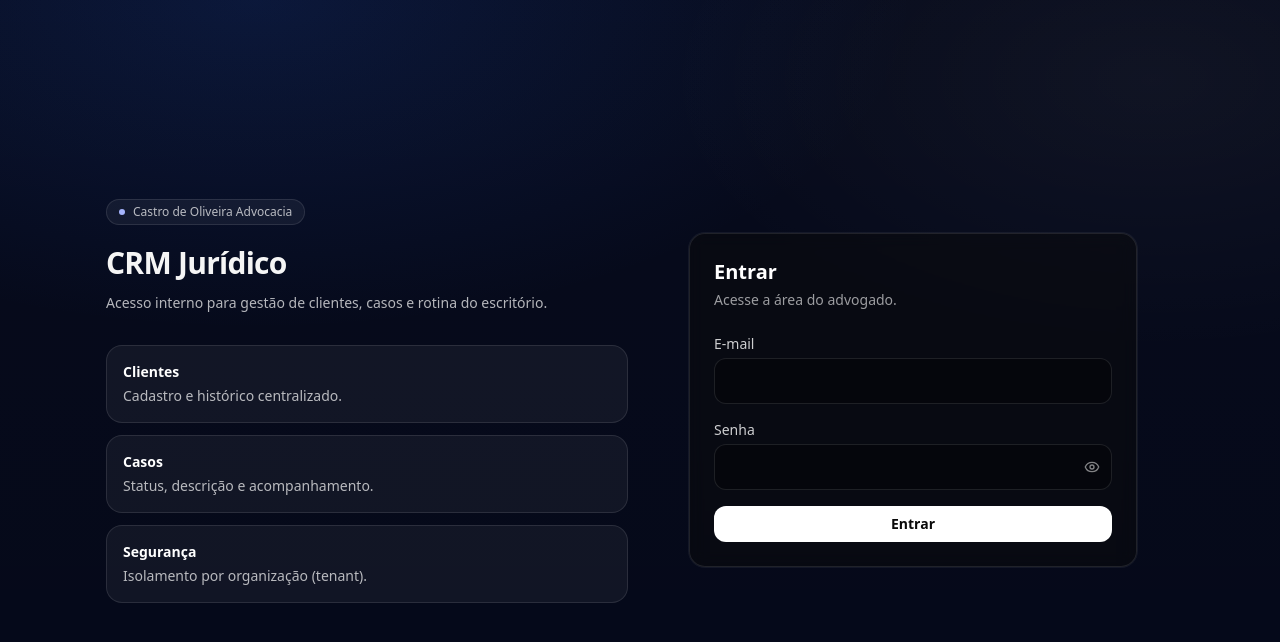
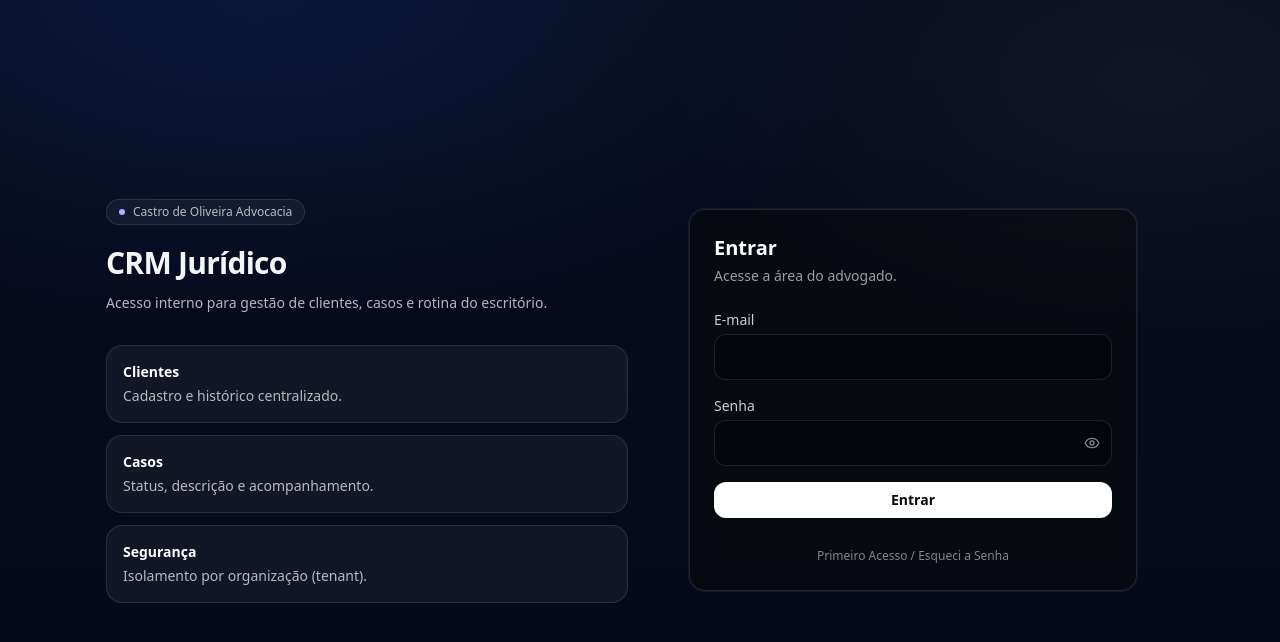
Before and after one commit to Lealweed/castro-adv-site, a React (Vite) app: page /app/login in a window 1280 px wide. Shown: the top 642 px of the page. Built offline with nearby package versions, Linux system fonts and the light colour scheme; no server answers.

Commit message:
feat(auth): add password reset functionality for first access

```diff
--- a/src/auth/supabaseAuth.ts
+++ b/src/auth/supabaseAuth.ts
@@ -11,6 +11,10 @@ function ensure() {
 
 export async function signInWithPassword(email: string, password: string) {
   return ensure().auth.signInWithPassword({ email, password });
+}
+
+export async function resetPasswordForEmail(email: string, options?: any) {
+  return ensure().auth.resetPasswordForEmail(email, options);
 }
 
 export async function signOut() {
--- a/src/ui/pages/LoginPage.tsx
+++ b/src/ui/pages/LoginPage.tsx
@@ -150,6 +150,32 @@ export function LoginPage() {
           </button>
 
           {error ? <div className="text-sm text-red-200">{error}</div> : null}
+
+          <div className="text-center mt-2">
+            <button
+              type="button"
+              onClick={async () => {
+                if (!email) {
+                  setError('Digite seu e-mail acima para receber o link de redefinição.');
+                  return;
+                }
+                setLoading(true);
+                setError(null);
+                try {
+                  const { error: resetErr } = await import('@/auth/supabaseAuth').then(m => m.resetPasswordForEmail(email, { redirectTo: window.location.origin + '/app/login' }));
+                  if (resetErr) throw resetErr;
+                  alert('Um link seguro para definir sua senha foi enviado para seu e-mail!');
+                } catch (e: any) {
+                  setError(e?.message || 'Falha ao enviar e-mail de redefinição.');
+                } finally {
+                  setLoading(false);
+                }
+              }}
+              className="text-xs text-white/50 hover:text-white/80 hover:underline"
+            >
+              Primeiro Acesso / Esqueci a Senha
+            </button>
+          </div>
         </form>
       </div>
     </div>
```
